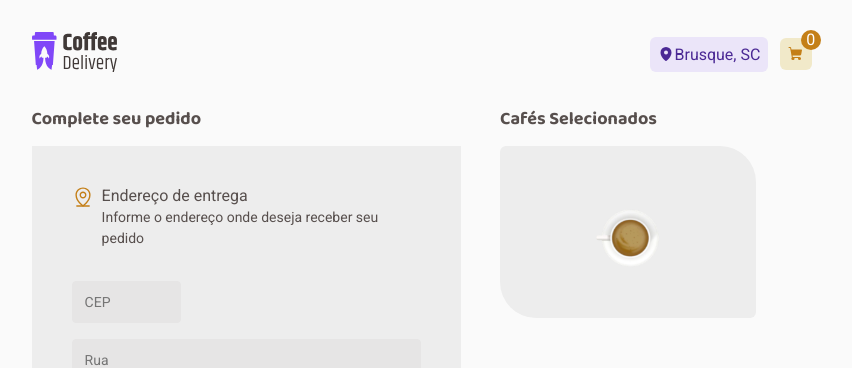
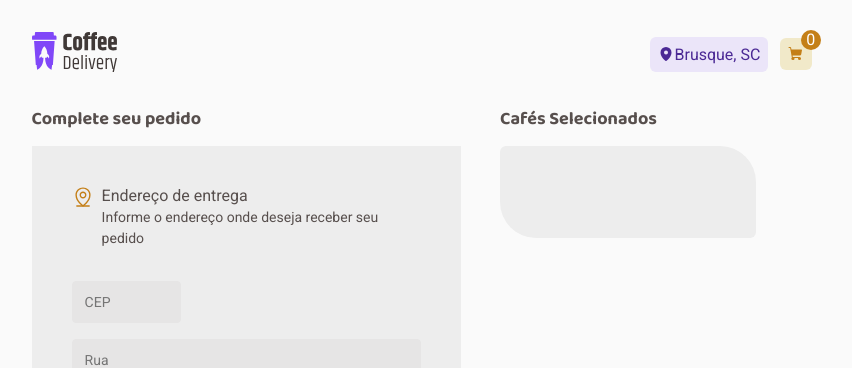
Before and after one commit to Junior041/coffe-delivery, a React (Vite) app: page /checkout in a window 1280 px wide. Shown: the top 368 px of the page, without its empty margins (218-1070 px from the left). Built offline with nearby package versions, Linux system fonts and the light colour scheme.

Commit message:
localStorage

```diff
--- a/src/contexts/CoffeContext.tsx
+++ b/src/contexts/CoffeContext.tsx
@@ -1,4 +1,4 @@
-import { createContext, ReactNode, useReducer } from 'react';
+import { createContext, ReactNode, useEffect, useReducer } from 'react';
 import { CoffesReducer } from '../reducers/reducer';
 import { CoffeType } from '../@types/coffe';
 import { addNewCoffe, removeCoffe } from '../reducers/actions';
@@ -23,9 +23,21 @@ export function CoffeContextProvider({ children }: CoffeContextProviderProps) {
       numberCoffe: 0,
     },
     (initialState) => {
+      const storedStateAsJson = localStorage.getItem(
+        '@ignite-timer:coffe-state-1.0.0',
+      );
+      if (storedStateAsJson) {
+        return JSON.parse(storedStateAsJson);
+      }
+
       return initialState;
     },
   );
+
+  useEffect(() => {
+    const stateJSON = JSON.stringify(coffeState);
+    localStorage.setItem('@ignite-timer:coffe-state-1.0.0', stateJSON);
+  }, [coffeState]);
 
   function addNewCoffeContext(coffe: CoffeType) {
     dispatch(addNewCoffe(coffe));
--- a/src/pages/Checkout/CafesSelecionadios/CardCafeSelecionado/index.tsx
+++ /dev/null
@@ -1,9 +0,0 @@
-import { CardContainer } from './styles';
-import imgProvisoria from '../../../../assets/cafe/Coffee-13.svg';
-export default function CardCafeSelecionado() {
-  return (
-    <CardContainer>
-      <img src={imgProvisoria} width={64} alt="" />
-    </CardContainer>
-  );
-}
--- a/src/pages/Checkout/CafesSelecionadios/CardCafeSelecionado/styles.ts
+++ /dev/null
@@ -1,9 +0,0 @@
-import styled from 'styled-components';
-
-export const CardContainer = styled.div`
-  display: flex;
-  flex-direction: row;
-  align-items: initial;
-  padding: 8px;
-
-`;
--- a/src/pages/Checkout/CafesSelecionadios/index.tsx
+++ /dev/null
@@ -1,13 +0,0 @@
-import { CafeCardContainer } from '../../Home/NossosCafes/CafeCard/styles';
-import CardCafeSelecionado from './CardCafeSelecionado';
-import { CafesSelecionadosContainer } from './styles';
-
-export default function CafesSeecionados() {
-  return (
-    <CafeCardContainer>
-      <CafesSelecionadosContainer>
-        <CardCafeSelecionado />
-      </CafesSelecionadosContainer>
-    </CafeCardContainer>
-  );
-}
--- /dev/null
+++ b/src/pages/Checkout/CafesSelecionados/CardCafeSelecionado/index.tsx
@@ -0,0 +1,77 @@
+// CardCafeSelecionado.js
+import { useContext, useState } from 'react';
+import {
+  AddOrRemove,
+  CardContainer,
+  DadosCafe,
+  InputNumberCafe,
+} from './styles';
+import PrevIcon from '../../../../assets/PrevIcon.svg';
+import NextIcon from '../../../../assets/NextIcon.svg';
+import { CoffeContext } from '../../../../contexts/CoffeContext';
+import { CoffeType } from '../../../../@types/coffe';
+
+export default function CardCafeSelecionado({
+  descricao,
+  nome,
+  preco,
+  tipo,
+  imagem,
+  id,
+}: CoffeType) {
+  const baseUrl = window.location.origin;
+
+  const { coffes, addNewCoffeContext, removeNewCoffeContext } =
+    useContext(CoffeContext);
+
+  const coffesSelectedCount = coffes.filter((coffe) => coffe.id === id);
+  const [numberCoffeCard, setNumberCoffeCard] = useState(
+    coffesSelectedCount.length,
+  );
+
+  const handleAddNewCoffe = () => {
+    addNewCoffeContext({
+      id,
+      descricao,
+      imagem,
+      nome,
+      preco,
+      tipo,
+      data: new Date().toISOString(),
+    });
+    setNumberCoffeCard((state) => state + 1);
+  };
+
+  const handleRemoveNewCoffe = () => {
+    removeNewCoffeContext({
+      id,
+      descricao,
+      imagem,
+      nome,
+      preco,
+      tipo,
+      data: new Date().toISOString(),
+    });
+    setNumberCoffeCard((state) => (state > 0 ? state - 1 : state));
+  };
+
+  return (
+    <CardContainer>
+      <img src={`${baseUrl}/src/assets/cafe/${imagem}`} alt="" />
+      <DadosCafe>
+        <span>{nome}</span>
+        <div>
+          <InputNumberCafe>
+            <AddOrRemove>
+              <img src={PrevIcon} onClick={handleRemoveNewCoffe} alt="" />
+            </AddOrRemove>
+            <span>{numberCoffeCard}</span>
+            <AddOrRemove>
+              <img src={NextIcon} onClick={handleAddNewCoffe} alt="" />
+            </AddOrRemove>
+          </InputNumberCafe>
+        </div>
+      </DadosCafe>
+    </CardContainer>
+  );
+}
--- /dev/null
+++ b/src/pages/Checkout/CafesSelecionados/CardCafeSelecionado/styles.ts
@@ -0,0 +1,24 @@
+import styled from 'styled-components';
+
+export const CardContainer = styled.div`
+  display: flex;
+  flex-direction: row;
+  align-items: initial;
+  padding: 8px;
+`;
+
+export const DadosCafe = styled.div`
+  display: flex;
+  flex-direction: column;
+`;
+export const InputNumberCafe = styled.div`
+  display: flex;
+  align-items: center;
+  background-color: ${(props) => props.theme['gray-400']};
+  padding: 8px;
+  gap: 4px;
+  border-radius: 6px;
+`;
+export const AddOrRemove = styled.div`
+  cursor: pointer;
+`;
--- /dev/null
+++ b/src/pages/Checkout/CafesSelecionados/index.tsx
@@ -0,0 +1,41 @@
+import { useContext } from 'react';
+import { CafeCardContainer } from '../../Home/NossosCafes/CafeCard/styles';
+import CardCafeSelecionado from './CardCafeSelecionado';
+import { CafesSelecionadosContainer } from './styles';
+import { CoffeContext } from '../../../contexts/CoffeContext';
+import { CoffeType } from '../../../@types/coffe';
+
+export default function CafesSelecionados() {
+  const { coffes } = useContext(CoffeContext);
+  const uniqueArray = coffes.reduce(
+    (acc: CoffeType[], currentItem: CoffeType) => {
+      const existingItem = acc.find((item) => item.id === currentItem.id);
+      if (!existingItem) {
+        acc.push(currentItem);
+      }
+      return acc;
+    },
+    [],
+  );
+
+  return (
+    <CafeCardContainer>
+      <CafesSelecionadosContainer>
+        {uniqueArray.map((coffe) => {
+          return (
+            <CardCafeSelecionado
+              descricao={coffe.descricao}
+              imagem={coffe.imagem}
+              nome={coffe.nome}
+              tipo={coffe.tipo}
+              preco={coffe.preco}
+              id={coffe.id}
+              data={coffe.data}
+              key={coffe.id}
+            />
+          );
+        })}
+      </CafesSelecionadosContainer>
+    </CafeCardContainer>
+  );
+}
--- a/src/pages/Checkout/CafesSelecionadios/styles.ts
+++ b/src/pages/Checkout/CafesSelecionados/styles.ts
@@ -1,7 +1,6 @@
 import styled from 'styled-components';
 
 export const CafesSelecionadosContainer = styled.div`
-  background-color: ${(props) => props.theme['gray-300']};
   padding: 40px;
   gap: 32px;
   margin-top: 12px;
--- a/src/pages/Checkout/index.tsx
+++ b/src/pages/Checkout/index.tsx
@@ -1,4 +1,4 @@
-import CafesSeecionados from './CafesSelecionadios';
+import CafesSelecionados from './CafesSelecionados';
 import Endereco from './Endereco';
 import Pagemento from './Pagamento';
 import { CheckoutContainer, ParteEsquerda, PartedDireita } from './styles';
@@ -13,7 +13,7 @@ export default function Checkout() {
       </ParteEsquerda>
       <PartedDireita>
         <p>Cafés Selecionados</p>
-        <CafesSeecionados />
+        <CafesSelecionados />
       </PartedDireita>
     </CheckoutContainer>
   );
--- a/src/pages/Home/NossosCafes/CafeCard/styles.ts
+++ b/src/pages/Home/NossosCafes/CafeCard/styles.ts
@@ -3,7 +3,6 @@ import styled from 'styled-components';
 export const CafeCardContainer = styled.div`
   display: flex;
   background-color: ${(props) => props.theme['gray-300']};
-  border-radius: 6px;
   flex-direction: column;
   max-width: 256px;
   border-radius: 6px 36px;
```
